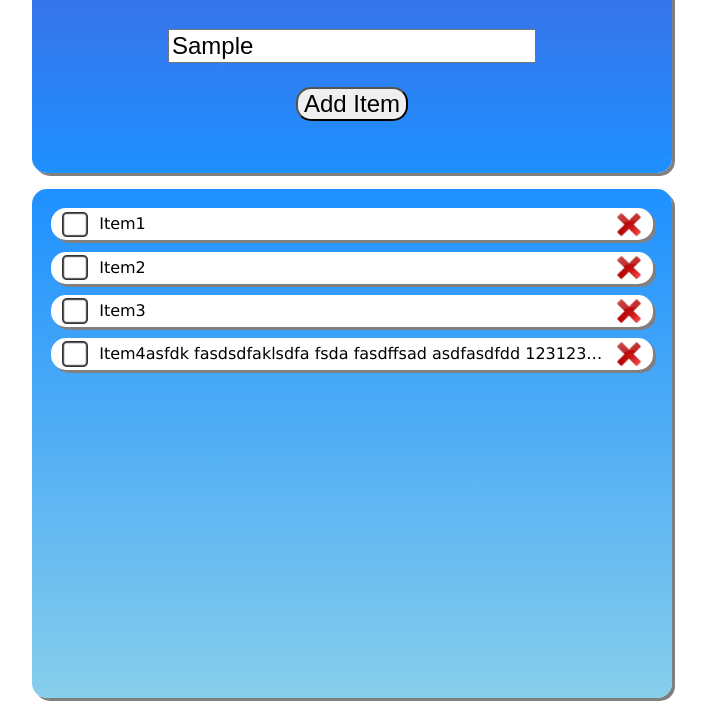
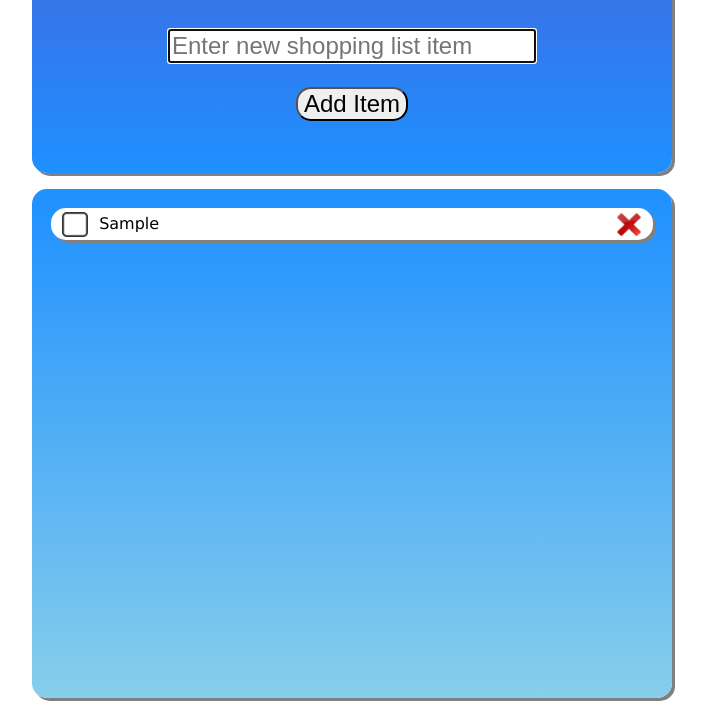
Before and after one commit to chummer80/shopping-list, a plain HTML site: page index.html in a window 1280 px wide. Both pictures are taken after typing "Sample" into the empty fields and a click on the input "Add Item". Shown: the part 86-800 px from the top of the page, without its empty margins (288-994 px from the left). Drawn offline with nearby package versions, Linux system fonts and the light colour scheme.

Commit message:
Add functionality for adding new list items
- Remove placeholder elements from index.html
- Implement new item adding functionality

```diff
--- a/index.html
+++ b/index.html
@@ -19,30 +19,6 @@
 		</div>
 	</header>
 	<div id="list_area">
-		<div class="item_container">
-			<img class="list_item_icon checkbox_blank_image" src="images/checkbox_blank.png">
-			<img class="list_item_icon checkbox_checked_image" src="images/checkbox_checked.png">
-			<p class="item_name">Item1</p>
-			<img class="list_item_icon delete_item_image" src="images/delete.png">
-		</div>
-		<div class="item_container">
-			<img class="list_item_icon checkbox_blank_image" src="images/checkbox_blank.png">
-			<img class="list_item_icon checkbox_checked_image" src="images/checkbox_checked.png">
-			<p class="item_name">Item2</p>
-			<img class="list_item_icon delete_item_image" src="images/delete.png">
-		</div>
-		<div class="item_container">
-			<img class="list_item_icon checkbox_blank_image" src="images/checkbox_blank.png">
-			<img class="list_item_icon checkbox_checked_image" src="images/checkbox_checked.png">
-			<p class="item_name">Item3</p>
-			<img class="list_item_icon delete_item_image" src="images/delete.png">
-		</div>
-		<div class="item_container">
-			<img class="list_item_icon checkbox_blank_image" src="images/checkbox_blank.png">
-			<img class="list_item_icon checkbox_checked_image" src="images/checkbox_checked.png">
-			<p class="item_name">Item4asfdk fasdsdfaklsdfa fsda fasdffsad asdfasdfdd 12312312313131231321231321asdf126a5e4wf65s 1asd56f1 654aw1fa3ds2 1f56asd4f 6511as23df1 a6s5df 56w4aef 1asd32f </p>
-			<img class="list_item_icon delete_item_image" src="images/delete.png">
-		</div>
 	</div>
 </body>
 </html>
--- a/js/app.js
+++ b/js/app.js
@@ -1,34 +1,27 @@
 $(document).ready(function () {
-	$('.delete_item_image')
-		.hover(buttonEnlarge, buttonShrink)
-		.mousedown(buttonEnlarge)
-		.mouseup(buttonShrink)
-		.click(function() {
-			// remove the entire item and its container from the DOM
-			var listItem = $(this).parent();
-			listItem.slideUp(100, function() {
-				listItem.remove();
-			});
-		});
+	// constants
+	var ENTER_KEY_CODE = 13;
+	var CHECKBOX_BLANK_IMAGE_PATH = 'images/checkbox_blank.png';
+	var CHECKBOX_CHECKED_IMAGE_PATH = 'images/checkbox_checked.png';
+	var DELETE_IMAGE_PATH = 'images/delete.png';
 
-	$('.checkbox_blank_image')
-		.hover(checkboxMouseEnter, checkboxMouseLeave)
-		.click(function() {
-			var listItem = $(this).parent();
-			$(this).hide();
-			listItem.find('.checkbox_checked_image').show();
-			listItem.find('.item_name').css('text-decoration', 'line-through');
-			listItem.find('.item_name').css('color', 'gray');
-		});
 
-	$('.checkbox_checked_image')
-		.hover(checkboxMouseEnter, checkboxMouseLeave)
-		.click(function() {
-			var listItem = $(this).parent();
-			$(this).hide();
-			listItem.find('.checkbox_blank_image').show();
-			listItem.find('.item_name').css('text-decoration', 'none');
-			listItem.find('.item_name').css('color', 'black');
+	$('#add_item_button').click(function() {
+		addItem();
+		$('#new_item_input').val('');
+	});
+
+	$('#new_item_input')
+		.keydown(function(event) {
+			if (event.which == ENTER_KEY_CODE) {
+				addItem();
+				$('#new_item_input').val('');
+			}
+		})
+		.focusout(function() {
+			// Make sure nothing except the textbox can be focused.
+			// This is so that the user never has to re-click the text box to enter new items
+			$(this).focus();
 		});
 
 	function buttonEnlarge() {
@@ -43,4 +36,71 @@ $(document).ready(function () {
 	function checkboxMouseLeave() {
 		$(this).css('background-color', 'white');
 	}
+
+	function addItem() {
+		var newItemName = $('#new_item_input').val();
+		if (newItemName) {
+			// construct a new item container and then insert it into the list
+			var newItem = $('<div></div>')
+				.addClass('item_container')
+				.appendTo($('#list_area'));
+
+			// add blank checkbox to the item
+			$('<img>')
+				.attr('src', CHECKBOX_BLANK_IMAGE_PATH)
+				.addClass('list_item_icon')
+				.addClass('checkbox_blank_image')
+				.hover(checkboxMouseEnter, checkboxMouseLeave)
+				.click(function() {
+					$(this).hide();
+					$(this).siblings('.checkbox_checked_image').show();
+					$(this).siblings('.item_name').css('text-decoration', 'line-through');
+					$(this).siblings('.item_name').css('color', 'gray');
+				})
+				.appendTo(newItem);
+
+			// add checked checkbox to the item
+			$('<img>')
+				.attr('src', CHECKBOX_CHECKED_IMAGE_PATH)
+				.addClass('list_item_icon')
+				.addClass('checkbox_checked_image')
+				.hover(checkboxMouseEnter, checkboxMouseLeave)
+				.click(function() {
+					$(this).hide();
+					$(this).siblings('.checkbox_blank_image').show();
+					$(this).siblings('.item_name').css('text-decoration', 'none');
+					$(this).siblings('.item_name').css('color', 'black');
+				})
+				.appendTo(newItem);
+
+			// add item name text to the item
+			$('<p></p>')
+				.text(newItemName)
+				.addClass('item_name')
+				.appendTo(newItem);
+
+			// add delete button to the item
+			$('<img>')
+				.attr('src', DELETE_IMAGE_PATH)
+				.addClass('list_item_icon')
+				.addClass('delete_item_image')
+				.hover(buttonEnlarge, buttonShrink)
+				.mousedown(buttonEnlarge)
+				.mouseup(buttonShrink)
+				.click(function() {
+					// remove the entire item and its container from the DOM
+					var listItem = $(this).parent();
+					listItem.slideUp(100, function() {
+						listItem.remove();
+					});
+				})
+				.appendTo(newItem);
+
+			// scroll to the bottom of the list to make sure the new item is shown
+			var scrollheight = $('#list_area').prop('scrollHeight');
+			var innerheight = $('#list_area').innerHeight();
+			var scrolltop_bottom = scrollheight - innerheight;
+			$('#list_area').animate({scrollTop: scrolltop_bottom}, 100);
+		}
+	}
 });
```
